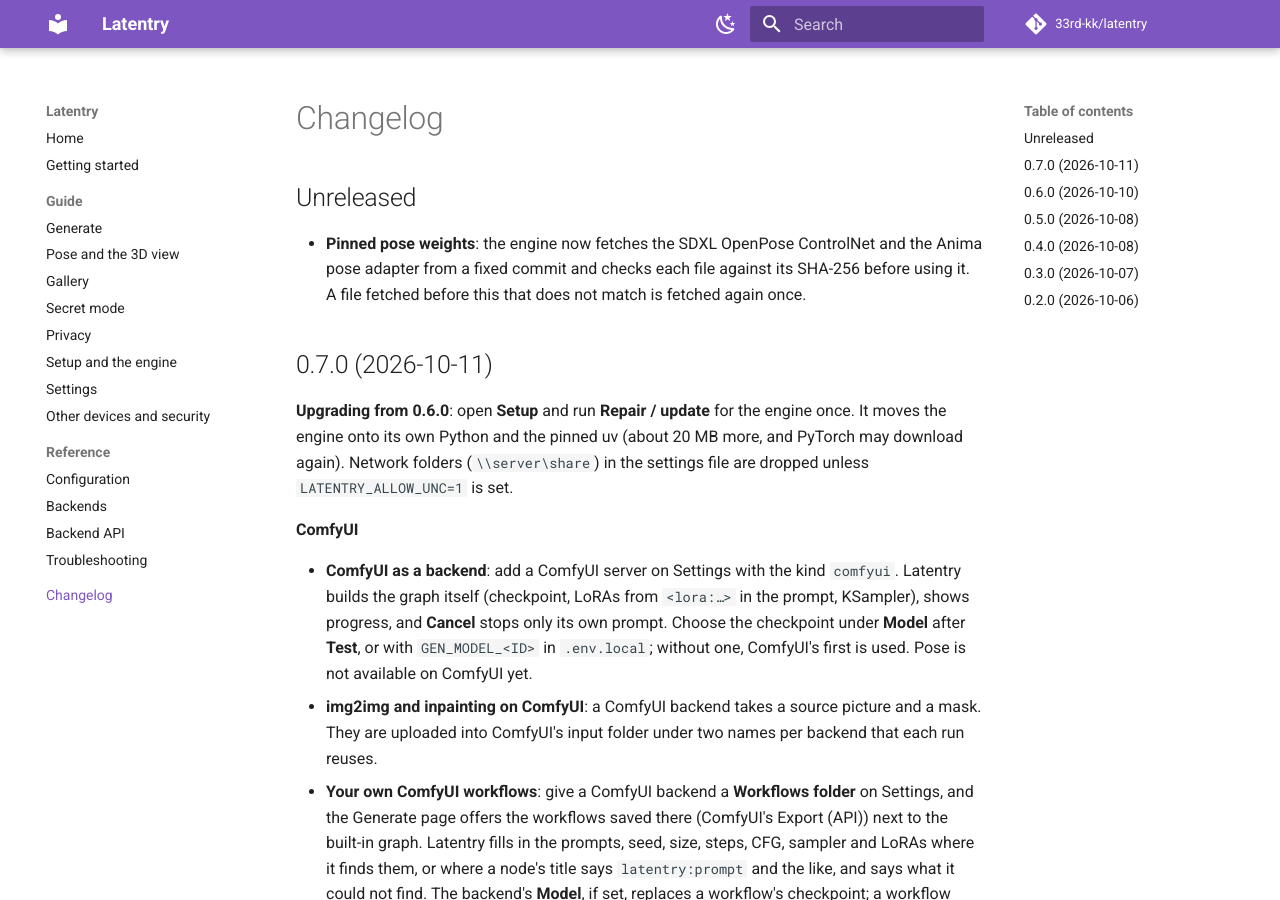
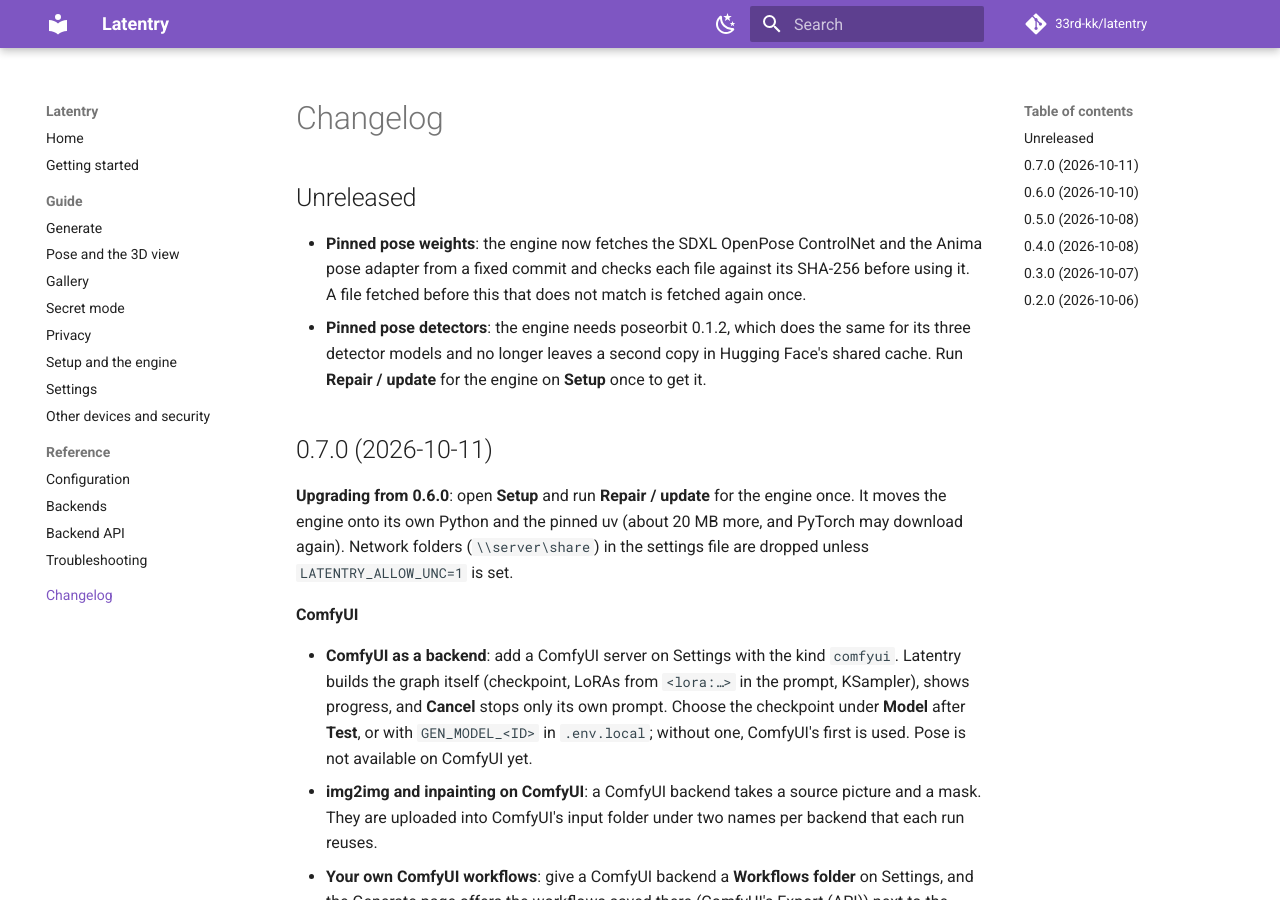
Before and after one commit to 33rd-kk/latentry, an MkDocs documentation site: the page built from docs/changelog.md, in a window 1280 px wide and 900 px high. Built offline with MkDocs 1.6.1 and Material for MkDocs 9.7.7, drawn with Linux system fonts in a browser that asks for light colours; comment, search, counter and statistics services are not loaded.

Commit message:
Require poseorbit 0.1.2 for its pinned detector downloads (#54)
poseorbit 0.1.2 fetches its three detector models from a fixed commit,
checks them against their SHA-256, and leaves no copy in Hugging Face's
shared cache. SECURITY.md now lists only the Python packages as unpinned.

Co-authored-by: Claude Opus 5.5 <noreply@anthropic.com>

```diff
--- a/CHANGELOG.md
+++ b/CHANGELOG.md
@@ -6,6 +6,10 @@
   ControlNet and the Anima pose adapter from a fixed commit and checks each
   file against its SHA-256 before using it. A file fetched before this
   that does not match is fetched again once.
+- **Pinned pose detectors**: the engine needs poseorbit 0.1.2, which does
+  the same for its three detector models and no longer leaves a second copy
+  in Hugging Face's shared cache. Run **Repair / update** for the engine on
+  **Setup** once to get it.
 
 ## 0.7.0 (2026-10-11)
 
```
Also changed, not shown: SECURITY.md (+3 -3 lines), 1 other file.
